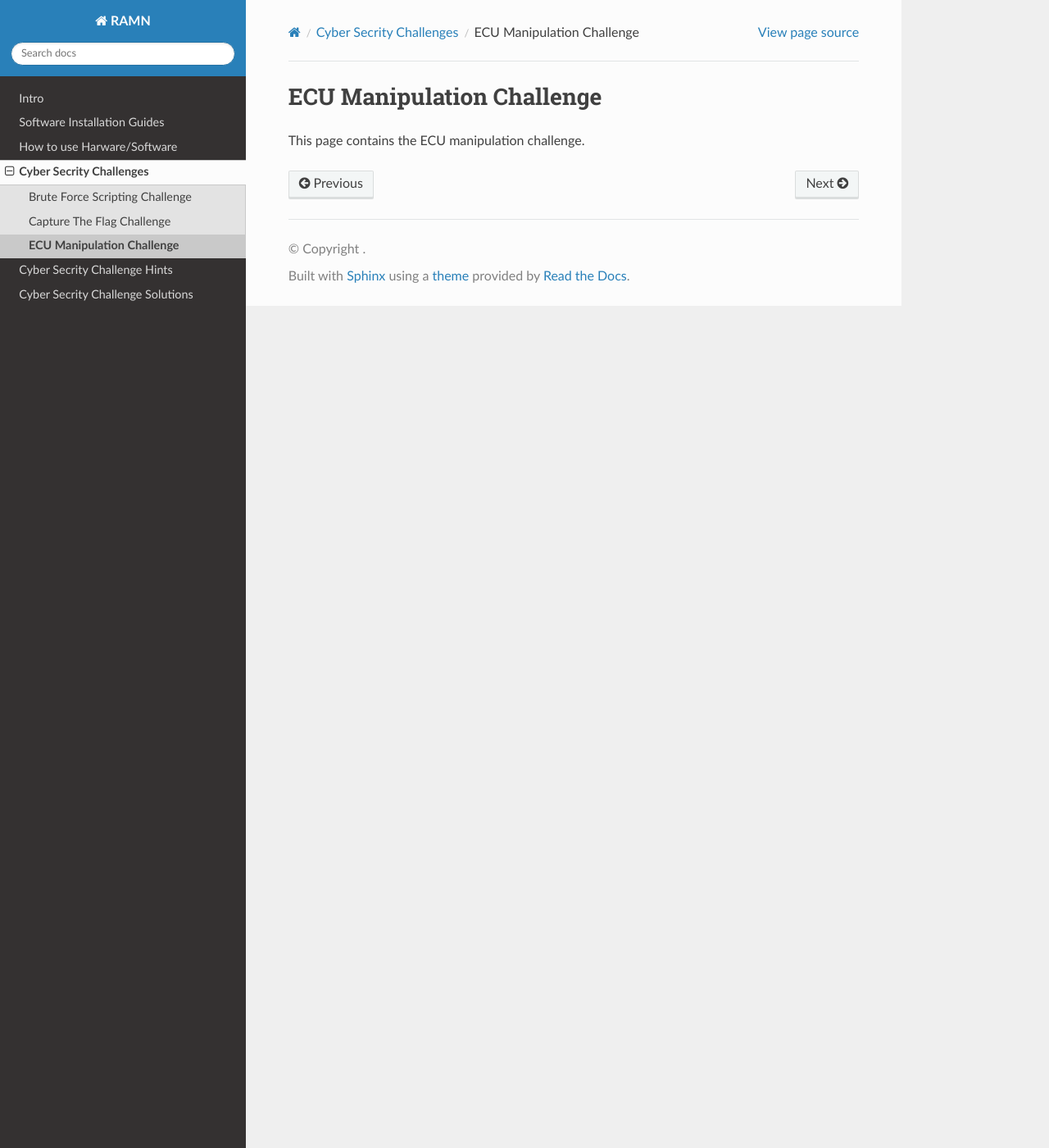
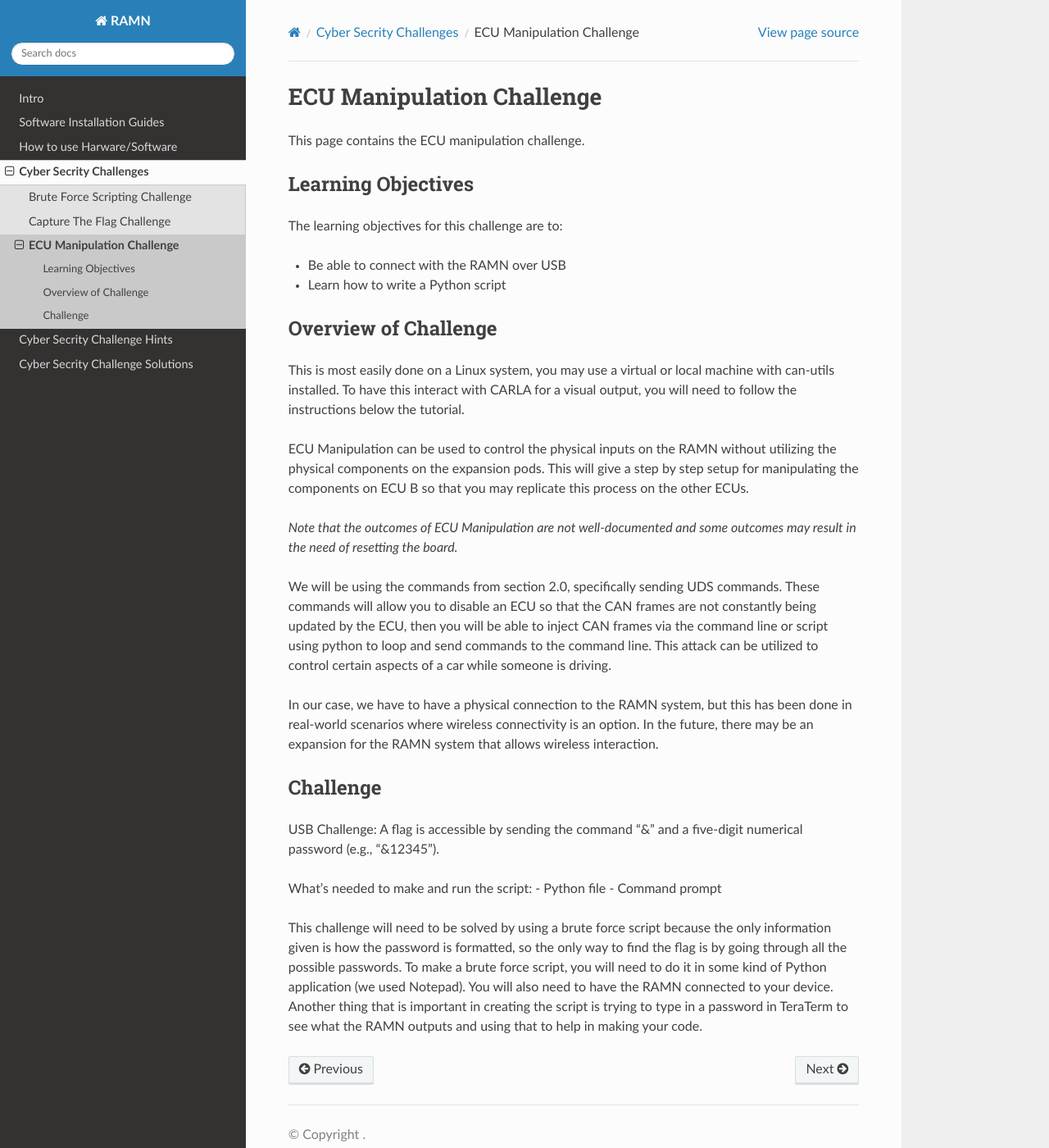
Before and after one commit to JonasvonStein/F25-04-Drive-Secure-Teaching-Automotive-Cybersecurity-with-RAMN, a Sphinx documentation site: the page built from docs/challengeProblems/ECU_Manipulation.rst, in a window 1280 px wide and 1400 px high. Shown: the whole window at 82% size. Built offline with Sphinx 7.4.7 and the Read the Docs theme 3.1.0, drawn with Linux system fonts in a browser that asks for light colours; pages that are not in the unit, such as notebooks, are missing from menus.

Commit message:
fixed bullet points

```diff
--- a/docs/challengeHints/Brute_Force_Scripting.rst
+++ b/docs/challengeHints/Brute_Force_Scripting.rst
@@ -23,6 +23,7 @@ Step by Step
 ^^^^^^^^^^^^
 
 How the Brute Force Flag should be found:
+
 - Use Teraterm to know what COM port and baud rate to look at
 - Create a script that will brute force through every password at the correct COM port and baud rate to see if something else is returned instead of “Wrong password.”
-- Run the script in the command prompt to find the password “&27762” and input it into TeraTerm if needed to find the flag.
+- Run the script in the command prompt to find the password and input it into TeraTerm if needed to find the flag.
--- a/docs/challengeProblems/Brute_Force_Scripting.rst
+++ b/docs/challengeProblems/Brute_Force_Scripting.rst
@@ -11,7 +11,6 @@ Learning Objectives
 The learning objectives for this challenge are to:
 - Be able to connect with the RAMN over USB
 - Learn how to write a Python script
-
 
 Overview of Challenge
 ^^^^^^^^^^^^^^^^^^^^^
--- a/docs/challengeProblems/Capture_The_Flag.rst
+++ b/docs/challengeProblems/Capture_The_Flag.rst
@@ -9,6 +9,7 @@ Learning Objectives
 ^^^^^^^^^^^^^^^^^^^
 
 The learning objectives for this challenge are to:
+
 - Understand UDS / ISO-TP diagnostics
 - Use can-utils to query an ECU
 - Inspect firmware to find embedded data
--- a/docs/challengeProblems/ECU_Manipulation.rst
+++ b/docs/challengeProblems/ECU_Manipulation.rst
@@ -4,3 +4,51 @@ ECU Manipulation Challenge
 ==========================
 
 This page contains the ECU manipulation challenge.
+
+
+Learning Objectives
+^^^^^^^^^^^^^^^^^^^
+
+The learning objectives for this challenge are to:
+
+- Be able to connect with the RAMN over USB
+- Learn how to write a Python script
+
+
+Overview of Challenge
+^^^^^^^^^^^^^^^^^^^^^
+
+This is most easily done on a Linux system, you may use a virtual or local machine with can-utils installed.
+To have this interact with CARLA for a visual output, you will need to follow the instructions below the tutorial.
+
+ECU Manipulation can be used to control the physical inputs on the RAMN without utilizing the physical components
+on the expansion pods. This will give a step by step setup for manipulating the components on ECU B so that you may
+replicate this process on the other ECUs.
+
+*Note that the outcomes of ECU Manipulation are not well-documented and some outcomes may result in the need
+of resetting the board.*
+
+We will be using the commands from section 2.0, specifically sending UDS commands.
+These commands will allow you to disable an ECU so that the CAN frames are not constantly being updated by the ECU,
+then you will be able to inject CAN frames via the command line or script using python to loop and send commands
+to the command line. This attack can be utilized to control certain aspects of a car while someone is driving.
+
+In our case, we have to have a physical connection to the RAMN system, but this has been done in real-world scenarios
+where wireless connectivity is an option. In the future, there may be an expansion for the RAMN system that allows
+wireless interaction.
+
+
+Challenge
+^^^^^^^^^
+
+USB Challenge: A flag is accessible by sending the command “&” and a five-digit numerical password (e.g., “&12345”).
+
+What's needed to make and run the script:
+- Python file
+- Command prompt
+
+This challenge will need to be solved by using a brute force script because the only information given is how the password
+is formatted, so the only way to find the flag is by going through all the possible passwords. To make a brute force script,
+you will need to do it in some kind of Python application (we used Notepad).  You will also need to have the RAMN connected
+to your device. Another thing that is important in creating the script is trying to type in a password in TeraTerm to see
+what the RAMN outputs and using that to help in making your code.
--- a/docs/challengeSolutions/Brute_Force_Scripting.rst
+++ b/docs/challengeSolutions/Brute_Force_Scripting.rst
@@ -7,3 +7,6 @@ This page contains the brute force scripting challenge solution.
 
 Solution
 ^^^^^^^^
+
+Password: “&27762”
+Flag: Flag{USB_BRUTEFORCE}
```
